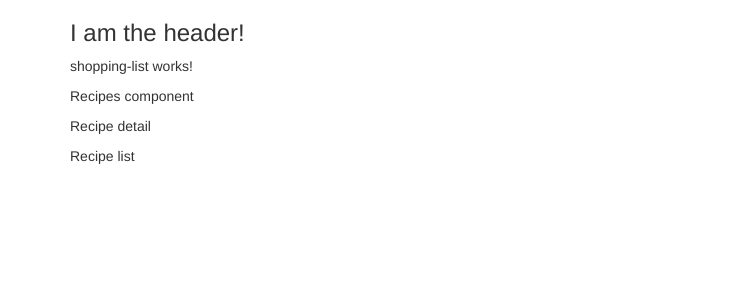
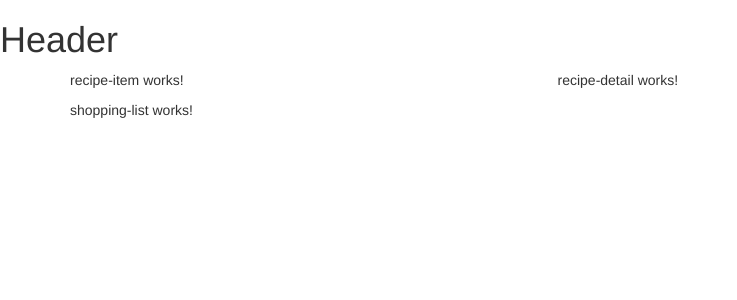
Before and after one commit to KevinAsbury/RecipeBox, an Angular app: page / in a window 1280 px wide. Shown: the top 300 px of the page, without its empty margins (0-737 px from the left). Built offline with nearby package versions, Linux system fonts and the light colour scheme.

Commit message:
Recipe-item component added

```diff
--- a/src/app/app.component.html
+++ b/src/app/app.component.html
@@ -1,9 +1,9 @@
+<app-header></app-header>
 <div class="container">
   <div class="row">
     <div class="col-md-12">
-      <app-header></app-header>
+      <app-recipes></app-recipes>
       <app-shopping-list></app-shopping-list>
-      <app-recipes></app-recipes>
     </div>
   </div>
 </div>
--- a/src/app/app.module.ts
+++ b/src/app/app.module.ts
@@ -8,6 +8,7 @@ import { RecipesComponent } from './recipes/recipes.component';
 import { RecipeDetailComponent } from './recipes/recipe-detail/recipe-detail.component';
 import { RecipeListComponent } from './recipes/recipe-list/recipe-list.component';
 import { ShoppingEditComponent } from './shopping-list/shopping-edit/shopping-edit.component';
+import { RecipeItemComponent } from './recipes/recipe-list/recipe-item/recipe-item.component';
 
 @NgModule({
   declarations: [
@@ -17,7 +18,8 @@ import { ShoppingEditComponent } from './shopping-list/shopping-edit/shopping-ed
     RecipesComponent,
     RecipeDetailComponent,
     RecipeListComponent,
-    ShoppingEditComponent
+    ShoppingEditComponent,
+    RecipeItemComponent
   ],
   imports: [
     BrowserModule
--- a/src/app/header/header.component.html
+++ b/src/app/header/header.component.html
@@ -1 +1 @@
-<div class="h3">I am the header!</div>
+<div class="h1">Header</div>
--- a/src/app/recipes/recipe-detail/recipe-detail.component.html
+++ b/src/app/recipes/recipe-detail/recipe-detail.component.html
@@ -1 +1 @@
-<p>Recipe detail</p>
+<p>  recipe-detail works!</p>
--- /dev/null
+++ b/src/app/recipes/recipe-list/recipe-item/recipe-item.component.html
@@ -0,0 +1,3 @@
+<p>
+  recipe-item works!
+</p>
--- /dev/null
+++ b/src/app/recipes/recipe-list/recipe-item/recipe-item.component.ts
@@ -0,0 +1,15 @@
+import { Component, OnInit } from '@angular/core';
+
+@Component({
+  selector: 'app-recipe-item',
+  templateUrl: './recipe-item.component.html',
+  styleUrls: ['./recipe-item.component.css']
+})
+export class RecipeItemComponent implements OnInit {
+
+  constructor() { }
+
+  ngOnInit() {
+  }
+
+}
--- a/src/app/recipes/recipe-list/recipe-list.component.html
+++ b/src/app/recipes/recipe-list/recipe-list.component.html
@@ -1 +1 @@
-<p>Recipe list</p>
+<app-recipe-item></app-recipe-item>
--- a/src/app/recipes/recipes.component.html
+++ b/src/app/recipes/recipes.component.html
@@ -1,3 +1,8 @@
-<p>Recipes component</p>
-<app-recipe-detail></app-recipe-detail>
-<app-recipe-list></app-recipe-list>
+<div class="row">
+  <div class="col-md-5">
+    <app-recipe-list></app-recipe-list>
+  </div>
+  <div class="col-md-7">
+    <app-recipe-detail></app-recipe-detail>
+  </div>
+</div>
```
Also changed, not shown: src/app/recipes/recipe-list/recipe-item/recipe-item.component.css (added), 2 other files (tests, documents, lock files or other folders).
